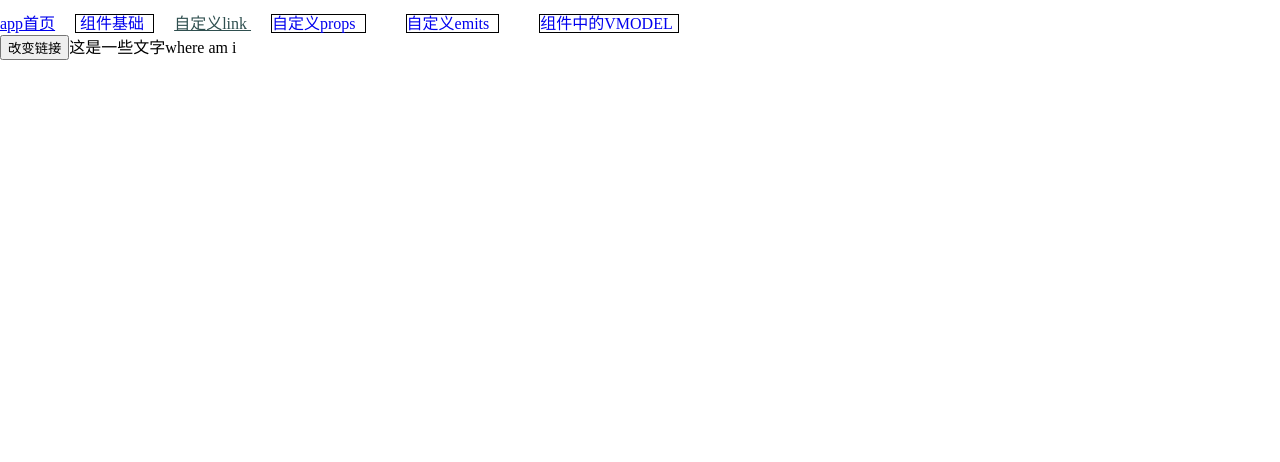
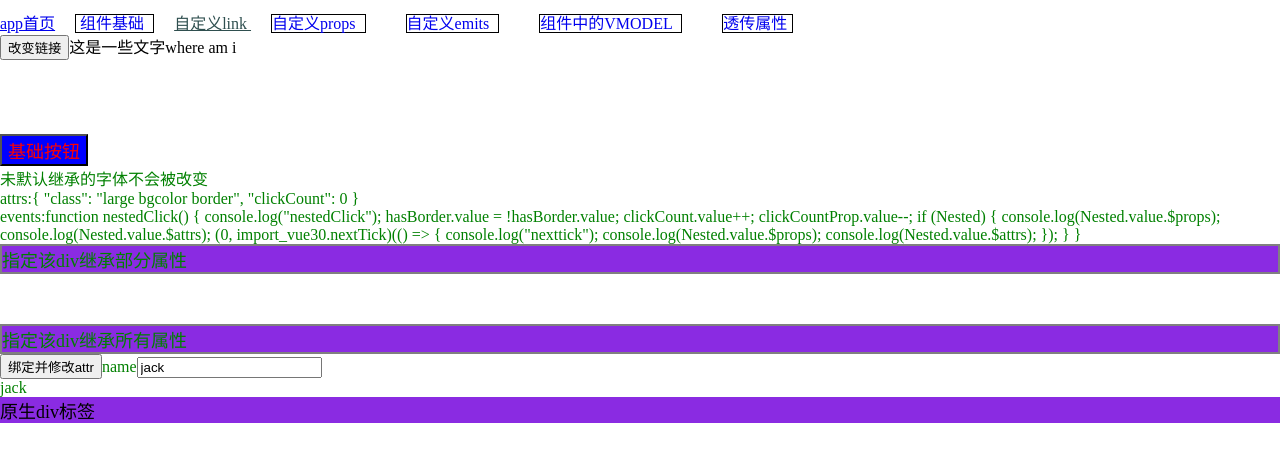
Before and after one commit to transport123/vuedemo, a Vue app: page /ComponentAttr in a window 1280 px wide. Shown: the top 462 px of the page. Built offline with nearby package versions, Linux system fonts and the light colour scheme.

Commit message:
vue attr cross

```diff
--- a/src/RouterEntry.vue
+++ b/src/RouterEntry.vue
@@ -40,6 +40,9 @@ function changeLink()
             组件中的VMODEL
         </RouteLink>
 
+        <RouteLink to="/ComponentAttr" class="routerlink">
+            透传属性
+        </RouteLink>
 
     </header>
     <div style="height: 100px;">
--- /dev/null
+++ b/src/intocomponent/attrs/BaseButton.vue
@@ -0,0 +1,12 @@
+<script setup>
+import { ref } from 'vue';
+const bgColor = ref('blue')
+function baseClick(){
+    console.log('baseClicked')
+}
+</script>
+<template>
+    <button :style="{'backgroundColor':bgColor}" @click="baseClick">基础按钮</button>
+</template>
+<style>
+</style>
--- /dev/null
+++ b/src/intocomponent/attrs/ComponentAttrs.vue
@@ -0,0 +1,75 @@
+<script setup>
+import { nextTick, ref } from 'vue';
+import MyButton from './MyButton.vue';
+import NestedEl from './NestedEl.vue';
+const Nested = ref(null)
+const originDiv = ref(null)
+const hasBorder = ref(true)
+const name =ref('jack')
+const clickCount = ref(0)
+const clickCountProp=ref(100)
+function fatherClick(event)
+{
+    console.log('fatherClick'+event.target)
+}
+
+//无论是attr还是prop,当绑定的数据源改变时,通过$attr或$prop访问属性时都不会立刻发生改变,因为这相当于dom树中的内容,尽管是虚拟节点，其值的改变
+//也会发生在一次flush中，如果希望访问到新值需要在nexttick中
+function nestedClick()
+{
+    console.log('nestedClick')
+    hasBorder.value=!hasBorder.value
+    clickCount.value++
+    clickCountProp.value--
+    if(Nested)
+    {
+        console.log(Nested.value.$props)
+        console.log(Nested.value.$attrs)
+        //Nested.value.$attrs.class=""
+        nextTick(()=>{
+            console.log("nexttick")
+            console.log(Nested.value.$props)
+            console.log(Nested.value.$attrs)
+        })
+    }
+}
+//自定义组件标签和原生标签有较大的区别，nested获取到的ref是一个虚拟节点，并不是真实dom树中的一个node，$attrs也是该虚拟节点
+//特有的属性，其和prop类似为readonly，所以这里我们无法更改class的内容;而原生标签在获取之后即为真实的dom节点，可以像操作真实
+//dom树一样去改变其中的属性样式等
+function divClick()
+{
+    console.log(originDiv.value)
+    originDiv.value.className=""
+}
+</script>
+<template>
+    <!--未申明为prop 和 emit的属性与事件，传递时会通过attr来进行传递-->
+    <!--多层级的组件会一直透传到最底层的接收属性元素;prop和emit则会被mybutton消费，而不会传递到basebutton;
+        如果透传的attr中有符合basebutton的prop申明，则该prop就会被赋值-->
+    <!--事件不仅仅会透传，多个绑定会触发多个函数-->
+    <MyButton class="large color" @click="fatherClick($event)"/>
+    <!--原生html的部分css属性如颜色，字体会默认的应用到子元素上，这部分和vue组件的属性透传无关，不要混淆-->
+    <div style="color: green;">
+
+        <NestedEl class="large bgcolor" :class="{border:hasBorder}" :clickCount="clickCount" @click="nestedClick" ref="Nested" v-model:name="name"
+        :clickCountProp="clickCountProp">
+        </NestedEl>
+    </div>
+    <div ref="originDiv"  class="large bgcolor" @click="divClick">
+        原生div标签
+    </div>
+</template>
+<style>
+.large{
+    font-size: large;
+}
+.color{
+    color: red;
+}
+.bgcolor{
+    background-color: blueviolet;
+}
+.border{
+    border: 2px gray solid;
+}
+</style>
--- /dev/null
+++ b/src/intocomponent/attrs/MyButton.vue
@@ -0,0 +1,10 @@
+<script setup>
+import BaseButton from './BaseButton.vue';
+function MyButtonClicked()
+{
+    console.log('mybuttonclicked')
+}
+</script>
+<template>
+    <BaseButton @click="MyButtonClicked"/>
+</template>
--- /dev/null
+++ b/src/intocomponent/attrs/NestedEl.vue
@@ -0,0 +1,48 @@
+<script>
+export default{
+    inheritAttrs:false
+}
+</script>
+<script setup>
+import { useAttrs, watch } from 'vue';
+const props = defineProps(['name','clickCountProp'])
+const emits = defineEmits(['update:name'])
+const elAttrs = useAttrs()
+// console.log(elAttrs)
+//和prop一样，内部也不推荐修改attr，它为只读，此时会抛出一个warning，且该修改无效
+//elAttrs.class=""
+
+
+
+watch(()=>props.name,()=>{
+    console.log('name changed')
+})
+
+//官方文档解释attr尽管总是显式最新样式，但是因为性能原因并不具备响应性，不能监听attr的变化，如果想使用响应性推荐prop
+//不知为何该例子也能跑通，当使用v-bind在外层绑定attr时，外层的改变是可以在这里watch到的，不知道是否我理解有误
+watch(()=>elAttrs.class,()=>{
+    console.log('classchanged')
+})
+
+</script>
+<template>
+    <div>
+        未默认继承的字体不会被改变
+    </div>
+    <div>
+        attrs:{{ $attrs }}<br/>
+        <!--绑定事件会被暴露为一个函数，由于不能算作‘属性’，所以不会被自动打印出来-->
+        events:{{ $attrs.onClick }}
+    </div>
+    <!--可以使用attrs全部绑定或者部分绑定，要注意此时使用的是表达式，传统的绑定是不起作用的，只能使用vbind-->
+    <div :class="$attrs.class">
+        指定该div继承部分属性
+    </div>
+    <div v-bind="$attrs" style="margin-top: 50px;">
+        指定该div继承所有属性
+    </div>
+    <button @click="$attrs.onClick">绑定并修改attr</button>
+    <label>name</label>
+    <input :value="$props.name" @input="$emit('update:name',$event.target.value)"/><br/>
+    {{ props.name }}
+</template>
--- a/src/main.js
+++ b/src/main.js
@@ -10,6 +10,7 @@ const List = ()=>import('./pages/List.vue')//对于vue-router不需要使用defi
 const ComponentProps=()=>import('./intocomponent/props/ComponentProps.vue')
 const ComponentEmits=()=>import('./intocomponent/emits/ComponentEmits.vue')
 const ComponentVModel=()=>import('./intocomponent/vmodel/ComponentVModel.vue')
+const ComponentAttr=()=>import('./intocomponent/attrs/ComponentAttrs.vue')
 
 // import App from './App.vue'
 // import ComponentFoundation from './componentdetail/ComponentFoundation.vue'
@@ -24,7 +25,8 @@ const routes = [
   {path:'/List.html',component:List},
   {path:'/ComponentProps',component:ComponentProps},
   {path:'/ComponentEmits',component:ComponentEmits},
-  {path:'/ComponentVModel',component:ComponentVModel}
+  {path:'/ComponentVModel',component:ComponentVModel},
+  {path:'/ComponentAttr',component:ComponentAttr}
 ]
 
 // 3. 创建路由实例并传递 `routes` 配置
```
